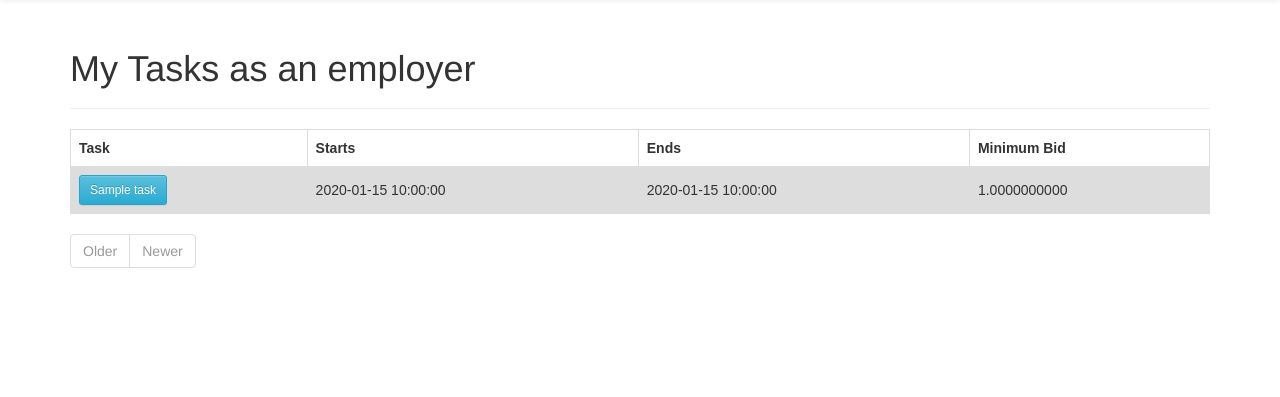
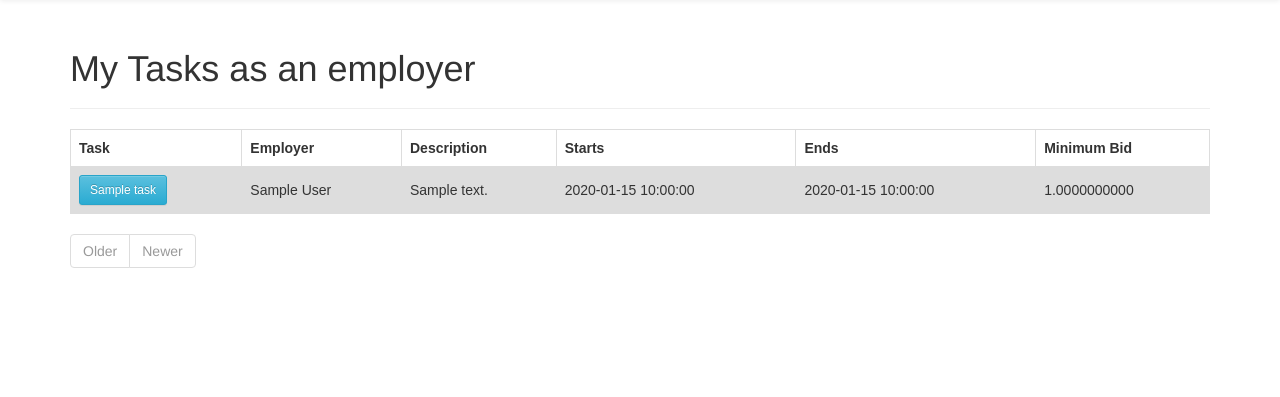
Before and after one commit to software-1234/cs2102_project, a Flask app: page /mytasks_employer in a window 1280 px wide. Shown: the part 51-448 px from the top of the page. Run offline with Flask 2, Linux system fonts and the light colour scheme; a user stored in the database is signed in; tables that the repository leaves empty hold one stand-in row (values such as "Sample post"); some libraries are stand-ins or nearby versions.

Commit message:
Update task table display

```diff
--- a/models.py
+++ b/models.py
@@ -46,6 +46,10 @@ class Users(db.Model):
 
     def get_id(self):
         return unicode(self.user_id)
+
+    def get_display_name(self):
+        return unicode(self.display_name)
+
     def get_user(self, uid):
         return Users.query.filter_by(user_id = uid).first()
 
--- a/templates/pages/placeholder.home.html
+++ b/templates/pages/placeholder.home.html
@@ -27,6 +27,8 @@ tr:nth-child(even) {
 			<table id = "t">
 					<tr>
 							<th>Task</th>
+							<th>Employer</th>
+							<th>Description</th>
 							<th>Starts</th>
 							<th>Ends</th>
 							<th>Minimum Bid</th>
@@ -37,6 +39,8 @@ tr:nth-child(even) {
 									<a href="#{{task.task_id}}">
 									<button type="button" class="btn btn-info btn-sm" data-toggle="modal" data-target="#{{task.task_id}}">{{task.title}}</button>
 								</td>
+								<td>{{current_user.get_user(task.employer_user_id).display_name}}</td>
+								<td>{{task.description}}</td>
 								<td>{{task.datetime_start}}</td>
 								<td>{{task.datetime_end}}</td>
 								<td>{{task.min_bid}}</td>
--- a/templates/pages/placeholder.mytasks.html
+++ b/templates/pages/placeholder.mytasks.html
@@ -31,7 +31,9 @@ tr:nth-child(even) {
 <p class="form">
 	<table id = "t">
 	  <tr>
-	    <th>Task</th>
+      <th>Task</th>
+      <th>Employer</th>
+      <th>Description</th>
 	    <th>Starts</th>
 	    <th>Ends</th>
 			<th>Minimum Bid</th>
@@ -42,6 +44,8 @@ tr:nth-child(even) {
           <a href="#{{task.task_id}}">
           <button type="button" class="btn btn-info btn-sm" data-toggle="modal" data-target="#{{task.task_id}}">{{task.title}}</button>
         </td>
+        <td>{{current_user.get_user(task.employer_user_id).display_name}}</td>
+        <td>{{task.description}}</td>
 				<td>{{task.datetime_start}}</td>
 				<td>{{task.datetime_end}}</td>
 				<td>{{task.min_bid}}</td>
@@ -102,7 +106,7 @@ tr:nth-child(even) {
             <div class="modal-footer" >
               <button type="button" class="btn btn-success" data-dismiss="modal">Modify</button>
               <button type="button" class="btn btn-danger" data-dismiss="modal">Remove</button>
-              <button type="button" class="btn btn-secondary" data-dismiss="modal">Close</button>
+              <button type="button" class="btn btn-default" data-dismiss="modal">Close</button>
             </div>
           </div>
         </div>
--- a/templates/pages/placeholder.search.html
+++ b/templates/pages/placeholder.search.html
@@ -27,6 +27,8 @@ tr:nth-child(even) {
 	<table id = "t">
       <tr>
           <th>Task</th>
+          <th>Employer</th>
+          <th>Description</th>
           <th>Starts</th>
           <th>Ends</th>
           <th>Minimum Bid</th>
@@ -37,6 +39,8 @@ tr:nth-child(even) {
               <a href="#{{task.task_id}}">
               <button type="button" class="btn btn-info btn-sm" data-toggle="modal" data-target="#{{task.task_id}}">{{task.title}}</button>
             </td>
+            <td>{{current_user.get_user(task.employer_user_id).display_name}}</td>
+            <td>{{task.description}}</td>
             <td>{{task.datetime_start}}</td>
             <td>{{task.datetime_end}}</td>
             <td>{{task.min_bid}}</td>
```
Lines whose indentation alone changed are shown as unchanged.
